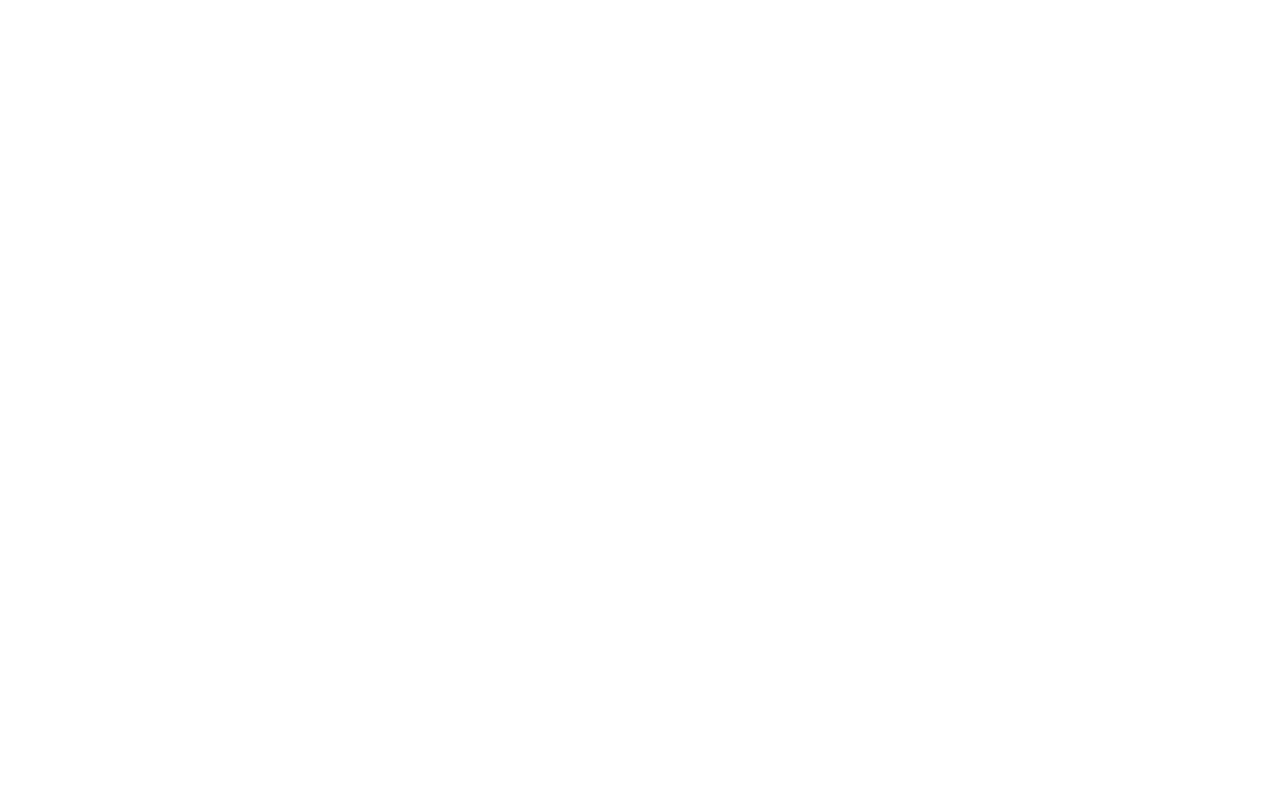
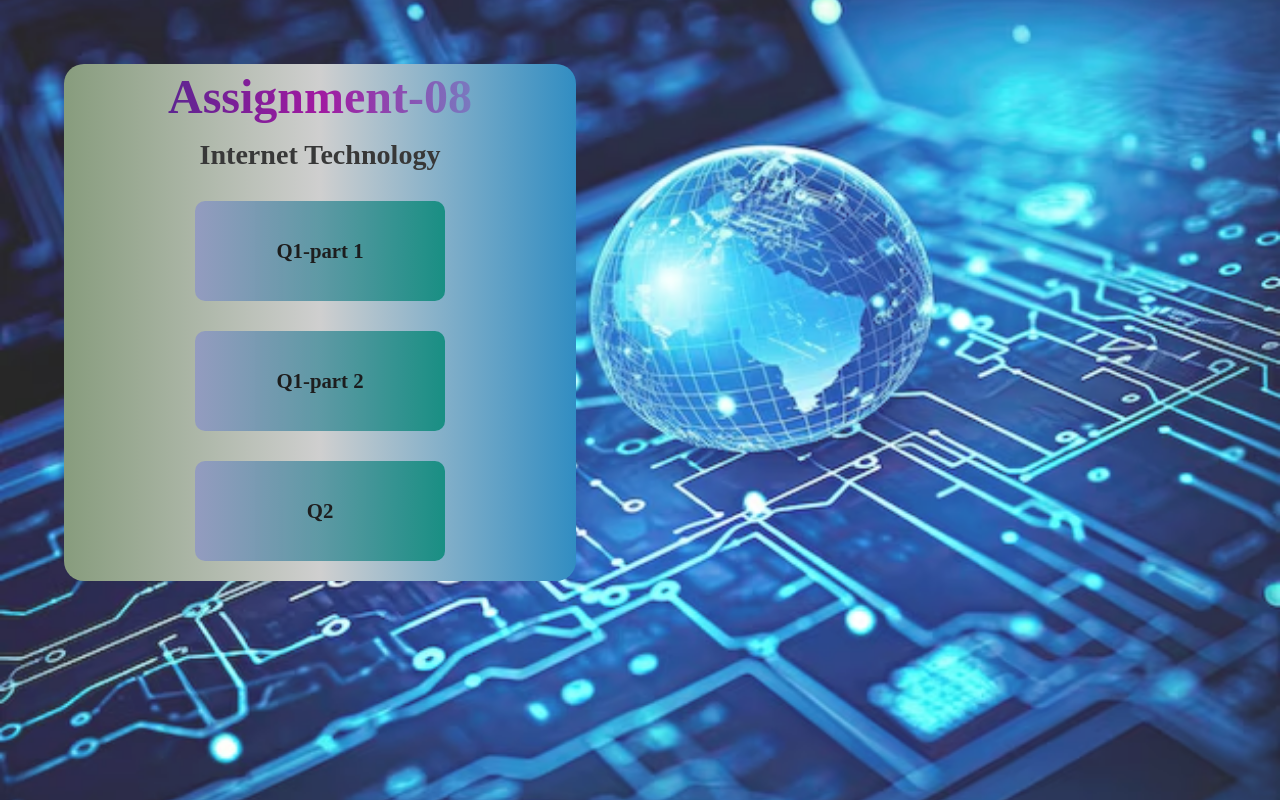
Before and after one commit to nethminilakshi/Assignment-08, a plain HTML site: page index.html in a window 1280 px wide. Drawn offline with Linux system fonts and the light colour scheme.

Commit message:
modified index page

```diff
--- a/index.html
+++ b/index.html
@@ -4,6 +4,115 @@
     <meta charset="UTF-8" />
     <meta name="viewport" content="width=device-width, initial-scale=1.0" />
     <title>Assignment-08</title>
+    <style>
+      body {
+        margin: 0;
+        padding: 0;
+        height: 100vh;
+      }
+
+      .container {
+        position: absolute;
+        top: 8%;
+        height: auto;
+        width: 100%;
+      }
+      .bg-image {
+        width: 100%;
+        height: 100vh;
+        object-fit: cover;
+        opacity: 85%;
+      }
+
+      .content {
+        position: absolute;
+        top: 15%;
+        left: 5%;
+        font-size: 1.5rem;
+        width: 40%;
+        color: rgb(190, 190, 190);
+        display: flex;
+        flex-direction: column;
+        text-align: center;
+        background: linear-gradient(to right, #879c7d, #cfcfcf, #318dc2);
+        border-radius: 20px;
+      }
+      h1 {
+        transition: all 0.5s ease-in-out;
+        padding: 5px;
+        margin: 0;
+        background: linear-gradient(
+          to right,
+          #2f2d85,
+          rgb(161, 25, 161),
+          #5ebdd4
+        );
+        background-clip: text;
+        -webkit-background-clip: text;
+        color: transparent;
+      }
+      h3 {
+        margin: 10px;
+        text-align: center;
+        color: rgb(56, 56, 56);
+      }
+      h1:hover {
+        transform: scale(1.1);
+        background: linear-gradient(to right, #089708, #6a9b68);
+        background-clip: text;
+        -webkit-background-clip: text;
+        color: transparent;
+        cursor: pointer;
+      }
+      .box-container {
+        display: flex;
+        flex-direction: column;
+        gap: 30px;
+        padding: 20px;
+      }
+      .box {
+        width: 250px;
+        height: 100px;
+        background: linear-gradient(to right, #8f97c4, #078a78);
+        opacity: 85%;
+        border-radius: 10px;
+        margin: auto;
+        transition: all 0.6s ease-in-out;
+      }
+
+      .box > a {
+        text-decoration: none;
+        color: black;
+        font-size: 1.3rem;
+        font-weight: bold;
+        display: flex;
+        justify-content: center;
+        align-items: center;
+        height: 100%;
+      }
+      .box:hover {
+        transform: scale(1.1);
+        border-radius: 50%;
+        font-size: 1.8rem;
+      }
+    </style>
   </head>
-  <body></body>
+  <body>
+    <img
+      src="/Assets/images/bg img.avif"
+      alt="background image"
+      class="bg-image"
+    />
+    <div class="container">
+      <div class="content">
+        <h1>Assignment-08</h1>
+        <h3>Internet Technology</h3>
+        <div class="box-container">
+          <div class="box"><a href="/pages/Q1-part(i).html">Q1-part 1 </a></div>
+          <div class="box"><a href="/pages/Q1-part(ii).html">Q1-part 2</a></div>
+          <div class="box"><a href="/pages/Q2.html">Q2</a></div>
+        </div>
+      </div>
+    </div>
+  </body>
 </html>
```
Also changed, not shown: Assets/images/bg img.avif (added).
